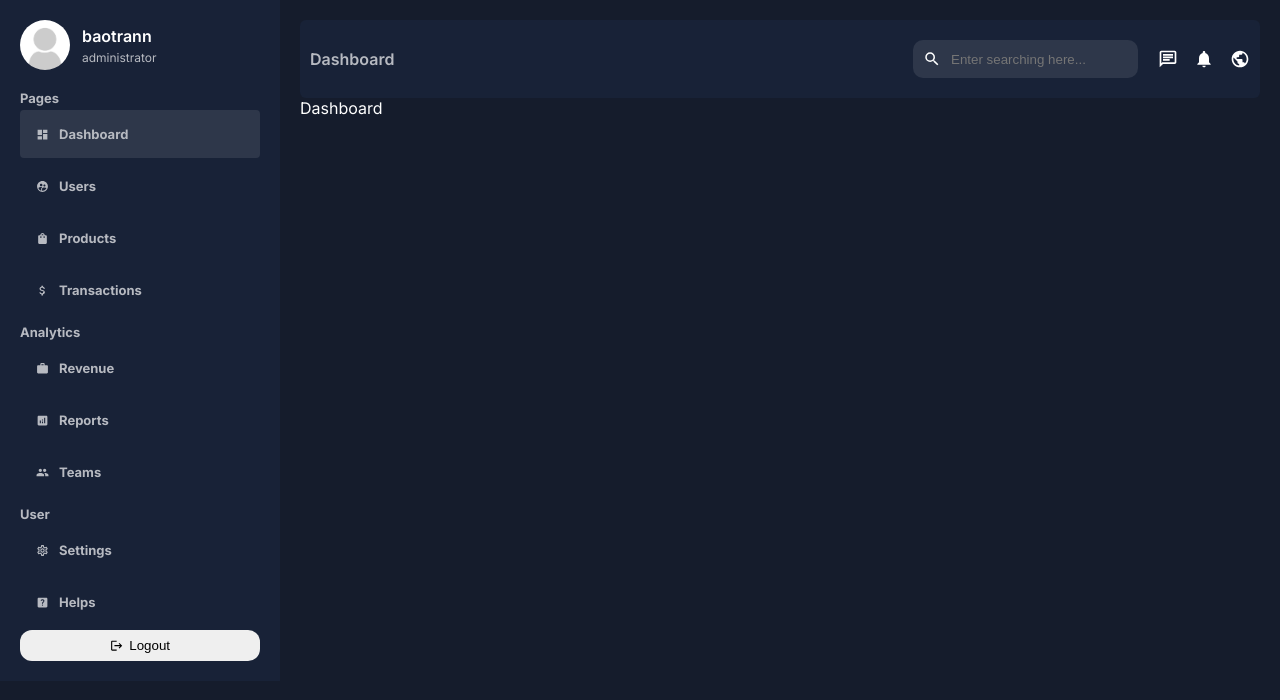
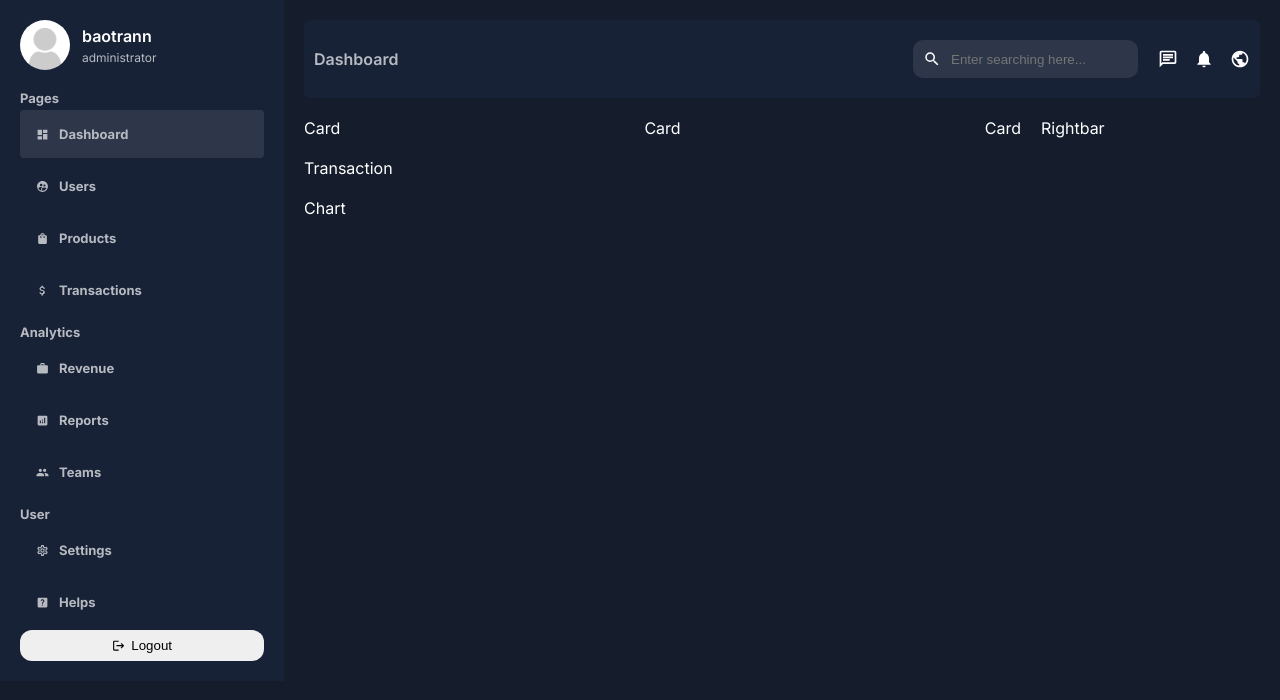
Before and after one commit to tangbaotrann/admin__server-action, a Next.js app: page /dashboard in a window 1280 px wide. Shown: the top 700 px of the page. Built offline with nearby package versions, Linux system fonts and the light colour scheme.

Commit message:
updated: layout dashboard

```diff
--- a/src/app/dashboard/page.jsx
+++ b/src/app/dashboard/page.jsx
@@ -1,5 +1,30 @@
+import styles from "@/app/ui/dashboard/dashboard.module.css";
+import Card from "../ui/dashboard/card/Card";
+import Chart from "../ui/dashboard/chart/Chart";
+import Rightbar from "../ui/dashboard/rightbar/Rightbar";
+import Transaction from "../ui/dashboard/transaction/Transaction";
+
 function Dashboard() {
-  return <div>Dashboard</div>;
+  return (
+    <div className={styles.wrapper}>
+      <div className={styles.container}>
+        <div className={styles.cards}>
+          <Card />
+          <Card />
+          <Card />
+        </div>
+
+        <div className={styles.content}>
+          <Transaction />
+          <Chart />
+        </div>
+      </div>
+
+      <div className={styles.rightbar}>
+        <Rightbar />
+      </div>
+    </div>
+  );
 }
 
 export default Dashboard;
--- /dev/null
+++ b/src/app/ui/dashboard/card/Card.jsx
@@ -0,0 +1,7 @@
+import styles from "./Card.module.css";
+
+function Card() {
+  return <div>Card</div>;
+}
+
+export default Card;
--- /dev/null
+++ b/src/app/ui/dashboard/chart/Chart.jsx
@@ -0,0 +1,7 @@
+import styles from "./Chart.module.css";
+
+function Chart() {
+  return <div>Chart</div>;
+}
+
+export default Chart;
--- a/src/app/ui/dashboard/dashboard.module.css
+++ b/src/app/ui/dashboard/dashboard.module.css
@@ -1,5 +1,6 @@
 .wrapper {
     display: flex;
+    gap: 20px;
 }
 
 .sidebar {
@@ -10,5 +11,29 @@
 
 .navbar {
     flex: 4;
-    padding: 20px;
 }
+
+/* Card */
+.container {
+    display: flex;
+    flex-direction: column;
+    flex: 3;
+    gap: 20px;
+}
+
+.cards {
+    display: flex;
+    align-items: center;
+    justify-content: space-between;
+}
+
+.content {
+    display: flex;
+    flex-direction: column;
+    gap: 20px;
+}
+
+.rightbar {
+    display: flex;
+    flex: 1;
+}
--- a/src/app/ui/dashboard/navbar/navbar.module.css
+++ b/src/app/ui/dashboard/navbar/navbar.module.css
@@ -5,6 +5,7 @@
     background-color: var(--bg-soft);
     padding: 20px 10px;
     border-radius: 6px;
+    margin: 20px 20px 20px 0;
 }
 
 .title {
--- /dev/null
+++ b/src/app/ui/dashboard/rightbar/Rightbar.jsx
@@ -0,0 +1,7 @@
+import styles from "./Rightbar.module.css";
+
+function Rightbar() {
+  return <div>Rightbar</div>;
+}
+
+export default Rightbar;
--- /dev/null
+++ b/src/app/ui/dashboard/transaction/Transaction.jsx
@@ -0,0 +1,7 @@
+import styles from "./Transaction.module.css";
+
+function Transaction() {
+  return <div>Transaction</div>;
+}
+
+export default Transaction;
```
Also changed, not shown: src/app/ui/dashboard/card/Card.module.css (added), src/app/ui/dashboard/chart/Chart.module.css (added), src/app/ui/dashboard/rightbar/Rightbar.module.css (added), src/app/ui/dashboard/transaction/Transaction.module.css (added).
